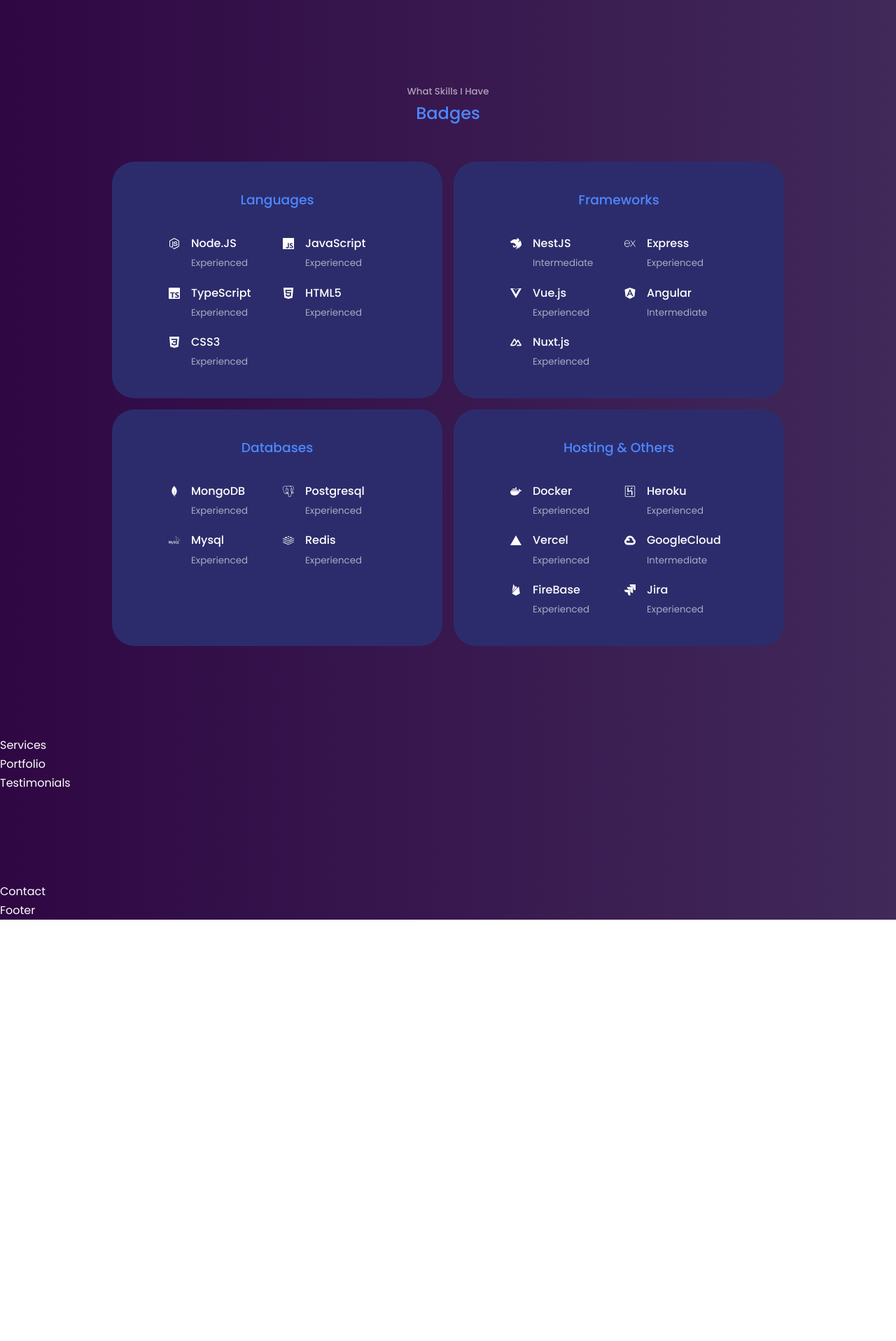
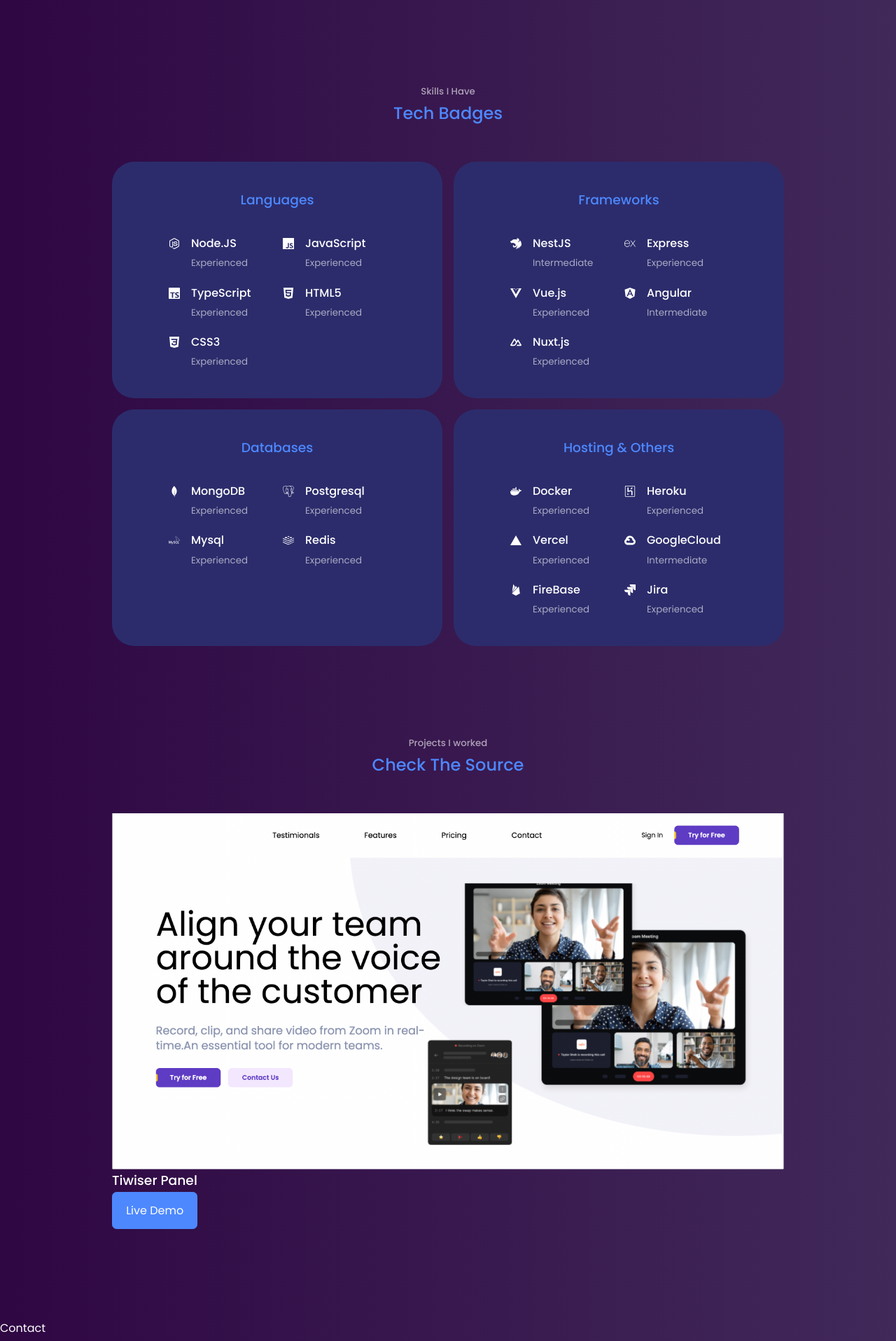
Before and after one commit to atakanreyhanioglu/portfolio, a React (Create React App) app: page / in a window 1280 px wide. Shown: the part 1580-3496 px from the top of the page at 70% size. Before the commit the page ends 2894 px from the top, so only its background shows below. Built offline with nearby package versions, Linux system fonts and the light colour scheme.

Commit message:
portfolio started

```diff
--- a/src/App.jsx
+++ b/src/App.jsx
@@ -3,9 +3,7 @@
 import Nav from "./components/nav/Nav";
 import About from "./components/about/About";
 import Experience from "./components/experience/Experience";
-import Services from "./components/services/Services";
 import Portfolio from "./components/portfolio/Portfolio";
-import Testimonials from "./components/testimonials/Testimonials";
 import Contact from "./components/contact/Contact";
 import Footer from "./components/footer/Footer";
 
@@ -16,9 +14,7 @@
             <Nav/>
             <About/>
             <Experience/>
-            <Services/>
             <Portfolio/>
-            <Testimonials/>
             <Contact/>
             <Footer/>
         </>
--- a/src/components/experience/Experience.jsx
+++ b/src/components/experience/Experience.jsx
@@ -26,8 +26,8 @@
 const Experience = () => {
     return (
         <section id={"experience"}>
-            <h5>What Skills I Have</h5>
-            <h2>Badges</h2>
+            <h5>Skills I Have</h5>
+            <h2>Tech Badges</h2>
             <div className={"container experience__container"}>
                 <div className="experience__languages">
                     <h3>Languages</h3>
--- a/src/components/nav/Nav.jsx
+++ b/src/components/nav/Nav.jsx
@@ -10,7 +10,7 @@
             <a href="#home" onClick={() => setActiveNav('#home')} className={activeNav === '#home' ? 'active' : ''}><BiHomeSmile/></a>
             <a href="#about" onClick={() => setActiveNav('#about')} className={activeNav === '#about' ? 'active' : ''}><BiUser/></a>
             <a href="#experience" onClick={() => setActiveNav('#experience')} className={activeNav === '#experience' ? 'active' : ''}><BiBookReader/></a>
-            <a href="#services" onClick={() => setActiveNav('#services')} className={activeNav === '#services' ? 'active' : ''}><BiCodeBlock/></a>
+            <a href="#portfolio" onClick={() => setActiveNav('#portfolio')} className={activeNav === '#portfolio' ? 'active' : ''}><BiCodeBlock/></a>
             <a href="#contact" onClick={() => setActiveNav('#contact')} className={activeNav === '#contact' ? 'active' : ''}><BiMessageSquareEdit/></a>
         </nav>
     )
--- a/src/components/portfolio/Portfolio.jsx
+++ b/src/components/portfolio/Portfolio.jsx
@@ -1,9 +1,23 @@
 import React from 'react'
 import "./portfolio.css"
+import tiwiserImg from '../../assets/panel-tiwiser.svg'
 
 const Portfolio = () => {
+    //@TODO Live demo altına detayları ekle
     return (
-        <div>Portfolio</div>
+        <section id={"portfolio"}>
+            <h5>Projects I worked</h5>
+            <h2>Check The Source</h2>
+            <div className="container portfolio__container">
+                <article className="portfolio__item">
+                    <div className="portfolio__item-image">
+                    <img src={tiwiserImg} alt="panel tiwiser live preview"/>
+                    </div>
+                    <h3>Tiwiser Panel</h3>
+                    <a href="https://panel.tiwiser.com/landing" rel="noreferrer" className="btn btn-primary" target="_blank">Live Demo</a>
+                </article>
+            </div>
+        </section>
     )
 }
 
--- a/src/components/services/Services.jsx
+++ /dev/null
@@ -1,10 +0,0 @@
-import React from 'react'
-import "./services.css"
-
-const Services = () => {
-    return (
-        <section id={"services"}>Services</section>
-    )
-}
-
-export default Services
--- a/src/components/testimonials/Testimonials.jsx
+++ /dev/null
@@ -1,10 +0,0 @@
-import React from 'react'
-import "./testimonials.css"
-
-const Testimonials = () => {
-    return (
-        <div>Testimonials</div>
-    )
-}
-
-export default Testimonials
```
Also changed, not shown: src/assets/panel-tiwiser.svg (added), src/components/services/services.css (deleted), src/components/testimonials/testimonials.css (deleted).
